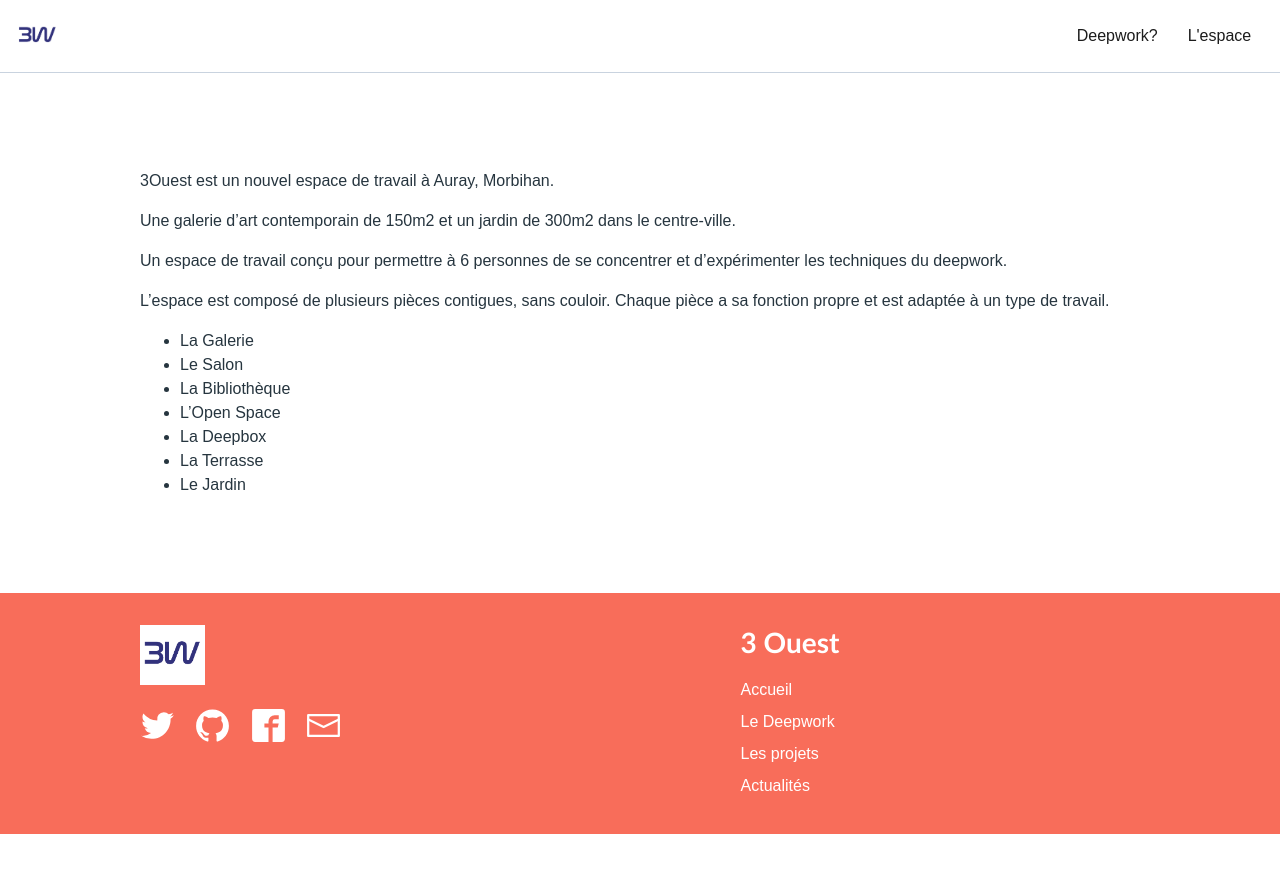
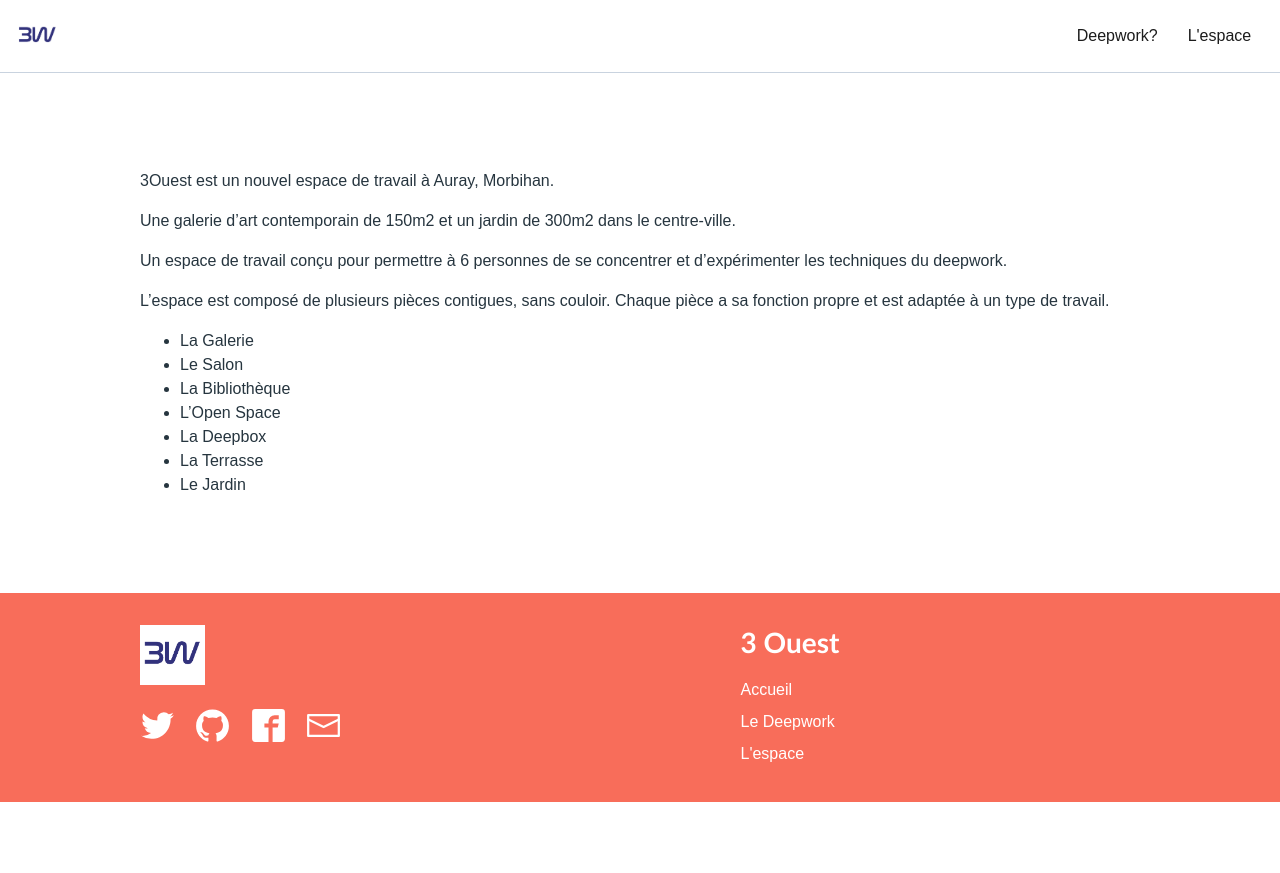
Before and after one commit to 3Ouest/fr, a Jekyll site: the page built from index.md, in a window 1280 px wide. Shown: the top 873 px of the page. Built offline with Jekyll 4.4.1, drawn with Linux system fonts in a browser that asks for light colours; some web fonts are replaced; our own code applies the rules of GitHub Pages for plain Markdown files.

Commit message:
Update default.html

```diff
--- a/_layouts/default.html
+++ b/_layouts/default.html
@@ -13,23 +13,23 @@
 
   <!-- Search Engine -->
   <meta name="description" content="3 Ouest, Deepwork in Morbihan">
-  <meta name="image" content="https://fabloch.github.io/fr/images/preview.png">
+  <meta name="image" content="/images/3ouest.png">
   <!-- Schema.org for Google -->
   <meta itemprop="name" content="3 Ouest">
   <meta itemprop="description" content="3 Ouest, Deepwork in Morbihan">
-  <meta itemprop="image" content="https://fabloch.github.io/fr/images/preview.png">
+  <meta itemprop="image" content="/images/3ouest.png">
   <!-- Twitter -->
   <meta name="twitter:card" content="summary">
   <meta name="twitter:title" content="3 Ouest">
   <meta name="twitter:description" content="3 Ouest, Deepwork in Morbihan">
-  <meta name="twitter:site" content="@geodatagouv">
-  <meta name="twitter:creator" content="geodatagouv">
-  <meta name="twitter:image:src" content="https://fabloch.github.io/fr/images/preview.png">
+  <meta name="twitter:site" content="@3ouest">
+  <meta name="twitter:creator" content="@3ouest">
+  <meta name="twitter:image:src" content="/images/3ouest.png">
   <!-- Open Graph general (Facebook, Pinterest & Google+) -->
   <meta name="og:title" content="3 Ouest">
   <meta name="og:description" content="3 Ouest, Deepwork in Morbihan">
-  <meta name="og:image" content="https://fabloch.github.io/fr/images/preview_fb.png">
-  <meta name="og:url" content="https://fabloch.github.io/fr/">
+  <meta name="og:image" content="/images/3ouest.png">
+  <meta name="og:url" content="https://3ouest.bzh">
   <meta name="og:site_name" content="3 Ouest">
   <meta name="og:locale" content="fr_FR">
   <meta name="og:type" content="website">
@@ -47,21 +47,13 @@
   <svg aria-hidden="true" focusable="false" style="display:none">
     <defs>
       <symbol viewBox="0 0 32 32" fill-rule="evenodd" clip-rule="evenodd" stroke-linejoin="round" stroke-miterlimit="1.414" id="copy" xmlns="http://www.w3.org/2000/svg"><path d="M19.75 8.5V1H6.625L1 6.625V23.5h11.25V31H31V8.5H19.75zM6.625 3.651v2.974H3.651l2.974-2.974zm-3.75 17.974V8.5H8.5V2.875h9.375V8.5l-5.625 5.625v7.5H2.875zm15-10.474v2.974h-2.974l2.974-2.974zm11.25 17.974h-15V16h5.625v-5.625h9.375v18.75z" fill-rule="nonzero"/></symbol>
-
       <symbol viewBox="0 0 32 32" fill-rule="evenodd" clip-rule="evenodd" stroke-linejoin="round" stroke-miterlimit="1.414" id="envelope" xmlns="http://www.w3.org/2000/svg"><g fill-rule="nonzero"><path d="M30.1 5.419c-9.355-.002-18.733-.005-28.1-.005A1.06 1.06 0 0 0 .975 6.439v19.122A1.06 1.06 0 0 0 2 26.586h28a1.061 1.061 0 0 0 1.025-1.025V6.439a1.056 1.056 0 0 0-.925-1.02zM3.025 7.464h25.95v17.072H3.025V7.464z"/><path d="M30.06 9.513c.933.098 1.382 1.395.393 1.945L16.54 18.287c-.438.188-.479.178-.893 0L1.733 11.458c-1.743-.968-.065-2.254.894-1.842l13.466 6.61 13.562-6.651c.3-.094.312-.062.405-.062z"/></g></symbol>
-
       <symbol viewBox="0 0 32 32" fill-rule="evenodd" clip-rule="evenodd" stroke-linejoin="round" stroke-miterlimit="1.414" id="facebook" xmlns="http://www.w3.org/2000/svg"><path d="M28.188 1H3.812A2.821 2.821 0 0 0 1 3.813v24.375A2.821 2.821 0 0 0 3.813 31H16V17.875h-3.75v-3.75H16V12.25a5.635 5.635 0 0 1 5.625-5.625h3.75v3.75h-3.75a1.88 1.88 0 0 0-1.875 1.875v1.875h5.625l-.937 3.75H19.75V31h8.438A2.821 2.821 0 0 0 31 28.187V3.812A2.821 2.821 0 0 0 28.188 1z"/></symbol>
-
       <symbol viewBox="0 0 32 32" fill-rule="evenodd" clip-rule="evenodd" stroke-linejoin="round" stroke-miterlimit="1.414" id="github" xmlns="http://www.w3.org/2000/svg"><path d="M16 1.371c-8.284 0-15 6.715-15 15 0 6.627 4.298 12.25 10.258 14.233.75.138 1.026-.326 1.026-.722 0-.357-.014-1.54-.021-2.793-4.174.907-5.054-1.77-5.054-1.77-.682-1.733-1.665-2.195-1.665-2.195-1.361-.931.103-.912.103-.912 1.506.106 2.299 1.546 2.299 1.546 1.338 2.293 3.509 1.63 4.365 1.247.134-.969.523-1.631.952-2.006-3.331-.379-6.834-1.666-6.834-7.413 0-1.638.586-2.976 1.546-4.027-.156-.378-.669-1.903.145-3.969 0 0 1.26-.403 4.126 1.537a14.453 14.453 0 0 1 3.755-.505c1.274.006 2.558.173 3.757.505 2.864-1.94 4.121-1.537 4.121-1.537.816 2.066.303 3.591.147 3.969.962 1.05 1.544 2.389 1.544 4.027 0 5.761-3.509 7.029-6.849 7.401.538.466 1.017 1.379 1.017 2.778 0 2.007-.018 3.623-.018 4.117 0 .399.27.867 1.03.72C26.707 28.616 31 22.996 31 16.371c0-8.285-6.716-15-15-15z" fill-rule="nonzero"/></symbol>
-
       <symbol viewBox="0 0 32 32" fill-rule="evenodd" clip-rule="evenodd" stroke-linejoin="round" stroke-miterlimit="1.414" id="googleplus" xmlns="http://www.w3.org/2000/svg"><path d="M28.188 1H3.812A2.821 2.821 0 0 0 1 3.813v24.375A2.821 2.821 0 0 0 3.813 31h24.375A2.821 2.821 0 0 0 31 28.187V3.812A2.821 2.821 0 0 0 28.187 1zM12.251 23.5a7.493 7.493 0 0 1-7.5-7.5c0-4.148 3.352-7.5 7.5-7.5 2.027 0 3.721.738 5.028 1.963l-2.039 1.958c-.557-.534-1.529-1.154-2.989-1.154-2.56 0-4.653 2.121-4.653 4.734s2.092 4.734 4.653 4.734c2.971 0 4.084-2.133 4.254-3.234h-4.253v-2.573h7.084c.064.375.117.75.117 1.243 0 4.289-2.872 7.33-7.201 7.33l-.001-.001zm15-7.5h-1.875v1.875h-1.875V16h-1.875v-1.875h1.875V12.25h1.875v1.875h1.875V16z" fill-rule="nonzero"/></symbol>
-
       <symbol viewBox="0 0 32 32" fill-rule="evenodd" clip-rule="evenodd" stroke-linejoin="round" stroke-miterlimit="1.414" id="magnifier" xmlns="http://www.w3.org/2000/svg"><path d="M30.07 26.529l-7.106-6.043c-.735-.662-1.521-.964-2.155-.936a11.194 11.194 0 0 0 2.691-7.299c0-6.214-5.036-11.25-11.25-11.25S1 6.037 1 12.251s5.036 11.25 11.25 11.25c2.786 0 5.334-1.012 7.299-2.691-.03.634.274 1.42.936 2.155l6.043 7.106c1.035 1.149 2.725 1.247 3.756.216 1.031-1.032.934-2.723-.216-3.756l.002-.002zm-17.82-6.78a7.5 7.5 0 1 1 0-15 7.5 7.5 0 0 1 0 15z" fill-rule="nonzero"/></symbol>
-
       <symbol viewBox="0 0 32 32" fill-rule="evenodd" clip-rule="evenodd" stroke-linejoin="round" stroke-miterlimit="1.414" id="round-cross" xmlns="http://www.w3.org/2000/svg"><path d="M16 .5C24.554.5 31.5 7.446 31.5 16S24.554 31.5 16 31.5.5 24.554.5 16 7.446.5 16 .5zm6.161 11.718a7.233 7.233 0 0 0-2.379-2.379L16 13.621l-3.782-3.782a7.233 7.233 0 0 0-2.379 2.379L13.621 16l-3.782 3.782a7.233 7.233 0 0 0 2.379 2.379L16 18.379l3.782 3.782a7.233 7.233 0 0 0 2.379-2.379L18.379 16l3.782-3.782z" fill-rule="nonzero"/></symbol>
-
       <symbol viewBox="0 0 32 32" fill-rule="evenodd" clip-rule="evenodd" stroke-linejoin="round" stroke-miterlimit="1.414" id="rss" xmlns="http://www.w3.org/2000/svg"><path d="M28.188 1H3.812A2.821 2.821 0 0 0 1 3.813v24.375A2.821 2.821 0 0 0 3.813 31h24.375A2.821 2.821 0 0 0 31 28.187V3.812A2.821 2.821 0 0 0 28.187 1zM9.175 25.352a2.541 2.541 0 0 1-2.549-2.537 2.553 2.553 0 0 1 2.549-2.543 2.55 2.55 0 0 1 2.549 2.543 2.541 2.541 0 0 1-2.549 2.537zm6.399.023a8.913 8.913 0 0 0-2.62-6.339 8.882 8.882 0 0 0-6.328-2.625v-3.668c6.961 0 12.633 5.666 12.633 12.633h-3.685v-.001zm6.51 0c0-8.526-6.932-15.469-15.451-15.469V6.239c10.546 0 19.13 8.589 19.13 19.137h-3.68v-.001z" fill-rule="nonzero"/></symbol>
-
       <symbol viewBox="0 0 32 32" fill-rule="evenodd" clip-rule="evenodd" stroke-linejoin="round" stroke-miterlimit="1.414" id="twitter" xmlns="http://www.w3.org/2000/svg"><path d="M31.003 6.695c-1.102.492-2.291.82-3.533.966a6.185 6.185 0 0 0 2.706-3.404 12.404 12.404 0 0 1-3.908 1.495 6.154 6.154 0 0 0-4.495-1.94 6.153 6.153 0 0 0-5.994 7.553A17.468 17.468 0 0 1 3.093 4.932a6.15 6.15 0 0 0-.831 3.094 6.147 6.147 0 0 0 2.736 5.122 6.16 6.16 0 0 1-2.789-.768v.076a6.154 6.154 0 0 0 4.94 6.034 6.149 6.149 0 0 1-2.783.106 6.177 6.177 0 0 0 5.748 4.277 12.347 12.347 0 0 1-9.117 2.549 17.4 17.4 0 0 0 9.44 2.766c11.32 0 17.513-9.381 17.513-17.514 0-.269-.005-.533-.017-.796a12.405 12.405 0 0 0 3.07-3.182v-.001z" fill-rule="nonzero"/></symbol>
     </defs>
   </svg>
@@ -111,8 +103,7 @@
         <li><h2>3 Ouest</h2></li>
         <li><a href="/">Accueil</a></li>
         <li><a href="/deepwork">Le Deepwork</a></li>
-        <li><a href="projets">Les projets</a></li>
-        <li><a href="/actualites">Actualités</a></li>
+        <li><a href="/espace">L'espace</a></li>
       </ul>
       <ul class="footer__links"></ul>
     </div>
```
